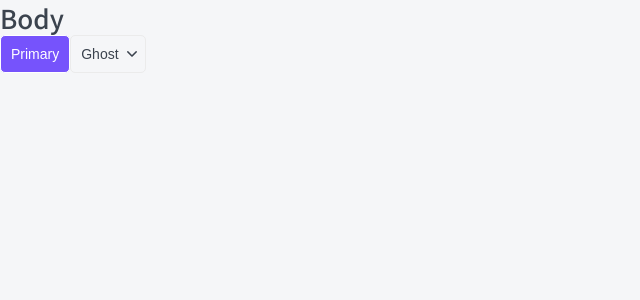
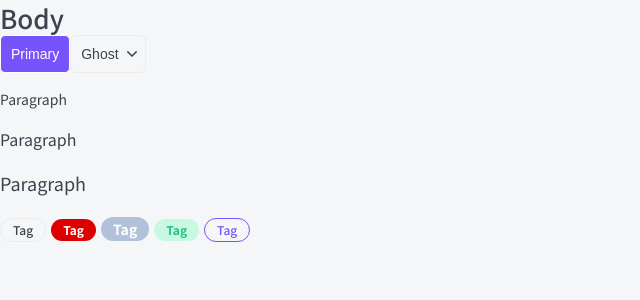
Before and after one commit to CodingDaria/courses-nextjs, a Next.js app: page / in a window 1280 px wide. Shown: the top 300 px of the page, without its empty margins (0-640 px from the left). Built offline with nearby package versions, Linux system fonts and the light colour scheme.

Commit message:
create tag components

```diff
--- /dev/null
+++ b/components/Paragraph/P.module.css
@@ -0,0 +1,14 @@
+.small {
+	font-size: 14px;
+	line-height: 24px;
+}
+
+.medium {
+	font-size: 16px;
+	line-height: 24px;
+}
+
+.large {
+	font-size: 18px;
+	line-height: 29px;
+}
--- /dev/null
+++ b/components/Paragraph/index.tsx
@@ -0,0 +1,25 @@
+import { DetailedHTMLProps, HTMLAttributes } from 'react';
+import cn from 'classnames';
+
+import styles from './P.module.css';
+
+interface IParagraphProps
+  extends DetailedHTMLProps<HTMLAttributes<HTMLParagraphElement>, HTMLParagraphElement> {
+  children: React.ReactNode;
+  size?: 'S' | 'M' | 'L';
+}
+
+export const P = ({ children, size = 'M', className, ...props }: IParagraphProps): JSX.Element => {
+  return (
+    <p
+      className={cn(className, {
+        [styles.small]: size === 'S',
+        [styles.medium]: size === 'M',
+        [styles.large]: size === 'L',
+      })}
+      {...props}
+    >
+      {children}
+    </p>
+  );
+};
--- /dev/null
+++ b/components/Tag/Tag.module.css
@@ -0,0 +1,53 @@
+.tag {
+	display: inline-block;
+
+	box-sizing: border-box;
+	margin-right: 5px;
+	padding: 5px 12px;
+
+	text-align: center;
+
+	border-radius: 20px;
+
+	font-weight: 500;
+}
+
+.small {
+	font-size: 12px;
+	line-height: 12px;
+}
+
+.medium {
+	font-size: 14px;
+	line-height: 14px;
+}
+
+.ghost {
+	border: 1px solid var(--gray);
+}
+
+.red {
+	color: var(--white);
+	background-color: var(--red);
+
+	font-weight: 600;
+}
+
+.light {
+	color: var(--white);
+	background-color: #B3C0D9;
+
+	font-weight: 600;
+}
+
+.green {
+	color: var(--green);
+	background-color: #C8F8E4;
+
+	font-weight: 700;
+}
+
+.primary {
+	color: var(--primary);
+	border: 1px solid var(--primary);
+}
--- /dev/null
+++ b/components/Tag/index.tsx
@@ -0,0 +1,37 @@
+import { DetailedHTMLProps, HTMLAttributes } from 'react';
+import cn from 'classnames';
+
+import styles from './Tag.module.css';
+
+interface ITagProps extends DetailedHTMLProps<HTMLAttributes<HTMLDivElement>, HTMLDivElement> {
+  children: React.ReactNode;
+  size?: 'S' | 'M';
+  color?: 'ghost' | 'red' | 'light' | 'green' | 'primary';
+  href?: string;
+}
+
+export const Tag = ({
+  children,
+  size = 'M',
+  color = 'ghost',
+  className,
+  href,
+  ...props
+}: ITagProps): JSX.Element => {
+  return (
+    <div
+      className={cn(styles.tag, className, {
+        [styles.small]: size === 'S',
+        [styles.medium]: size === 'M',
+        [styles.ghost]: color === 'ghost',
+        [styles.red]: color === 'red',
+        [styles.light]: color === 'light',
+        [styles.green]: color === 'green',
+        [styles.primary]: color === 'primary',
+      })}
+      {...props}
+    >
+      {href ? <a href={href}>{children}</a> : <>{children}</>}
+    </div>
+  );
+};
--- a/components/index.ts
+++ b/components/index.ts
@@ -1,2 +1,4 @@
 export * from './HTag';
 export * from './Button';
+export * from './Paragraph';
+export * from './Tag';
--- a/pages/index.tsx
+++ b/pages/index.tsx
@@ -1,11 +1,33 @@
-import { HTag, Button } from '../components';
+import { HTag, Button, P, Tag } from '../components';
 
 export default function Home(): JSX.Element {
   return (
     <div>
       <HTag tag="h1">Body</HTag>
-      <Button appearance="primary" className="test">Primary</Button>
-      <Button appearance="ghost" arrow="down">Ghost</Button>
+      <Button appearance="primary" className="test">
+        Primary
+      </Button>
+      <Button appearance="ghost" arrow="down">
+        Ghost
+      </Button>
+      <P size="S">Paragraph</P>
+      <P>Paragraph</P>
+      <P size="L">Paragraph</P>
+      <Tag size="S" color="ghost">
+        Tag
+      </Tag>
+      <Tag size="S" color="red" href="/">
+        Tag
+      </Tag>
+      <Tag size="M" color="light">
+        Tag
+      </Tag>
+      <Tag size="S" color="green">
+        Tag
+      </Tag>
+      <Tag size="S" color="primary">
+        Tag
+      </Tag>
     </div>
   );
 }
--- a/styles/globals.css
+++ b/styles/globals.css
@@ -26,6 +26,7 @@ a {
 	--primary: #7653FC;
 	--primary-hover: #482CB6;
 	--orange: #FC836D;
+	--red: #DE0000;
 	--green: #1DC37E;
 	--green-light: #C8F8E4;
 	--font-family: "Noto Sans KR", sans-serif;
```
